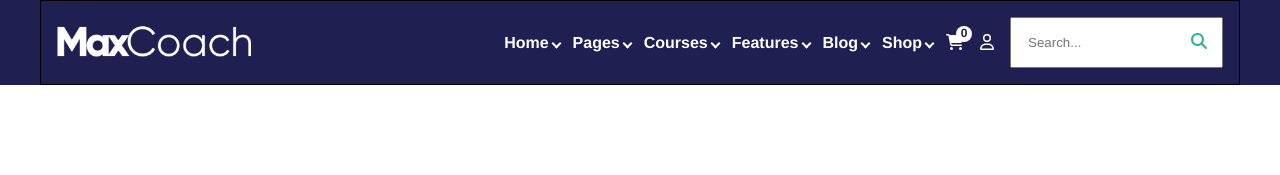
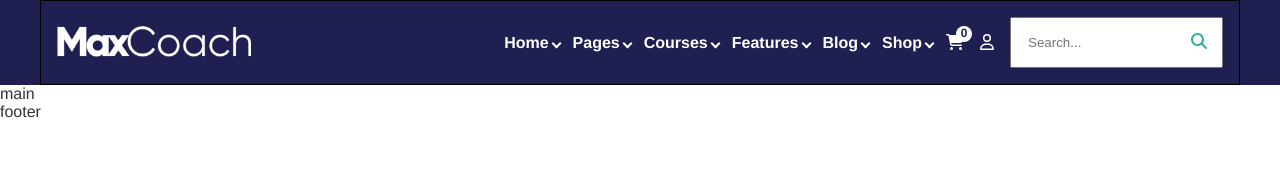
Before and after one commit to masfreddy93/proj-html-vuejs, a Vue app: page / in a window 1280 px wide. Shown: the top 175 px of the page. Built offline with nearby package versions, Linux system fonts and the light colour scheme.

Commit message:
add MainComponent + FooterComponent

```diff
--- a/src/App.vue
+++ b/src/App.vue
@@ -1,17 +1,23 @@
 <template>
   <div id="app">
     <HeaderComponent />
+    <MainComponent />
+    <FooterComponent />
   </div>
 </template>
 
 <script>
 import HeaderComponent from './components/HeaderComponent.vue';
+import MainComponent from './components/MainComponent.vue';
+import FooterComponent from './components/FooterComponent.vue';
 
 
 export default {
   name: 'App',
   components: {
-    HeaderComponent
+    HeaderComponent,
+    MainComponent,
+    FooterComponent
 }
 }
 </script>
--- /dev/null
+++ b/src/components/FooterComponent.vue
@@ -0,0 +1,22 @@
+<template>
+    <footer>
+        footer
+    </footer>
+</template>
+
+
+<script>
+
+    export default{
+
+    }
+
+</script>
+
+
+
+<style lang="scss">
+
+
+
+</style>
--- /dev/null
+++ b/src/components/MainComponent.vue
@@ -0,0 +1,22 @@
+<template>
+    <main>
+        main
+    </main>
+</template>
+
+
+<script>
+
+    export default {
+
+    }
+
+</script>
+
+
+
+<style lang="scss">
+
+
+
+</style>
```
Also changed, not shown: src/assets/logo.png (deleted).
